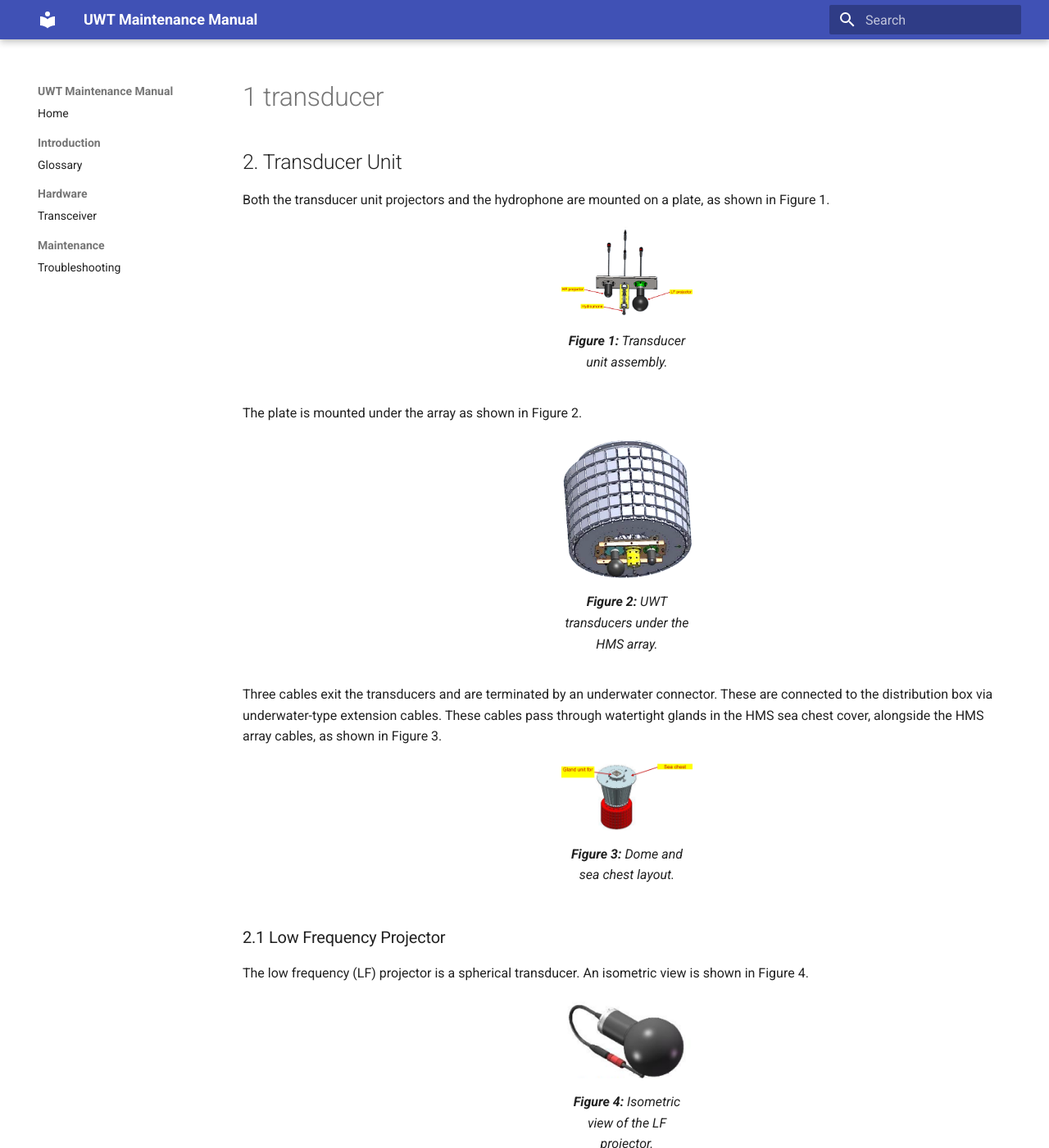
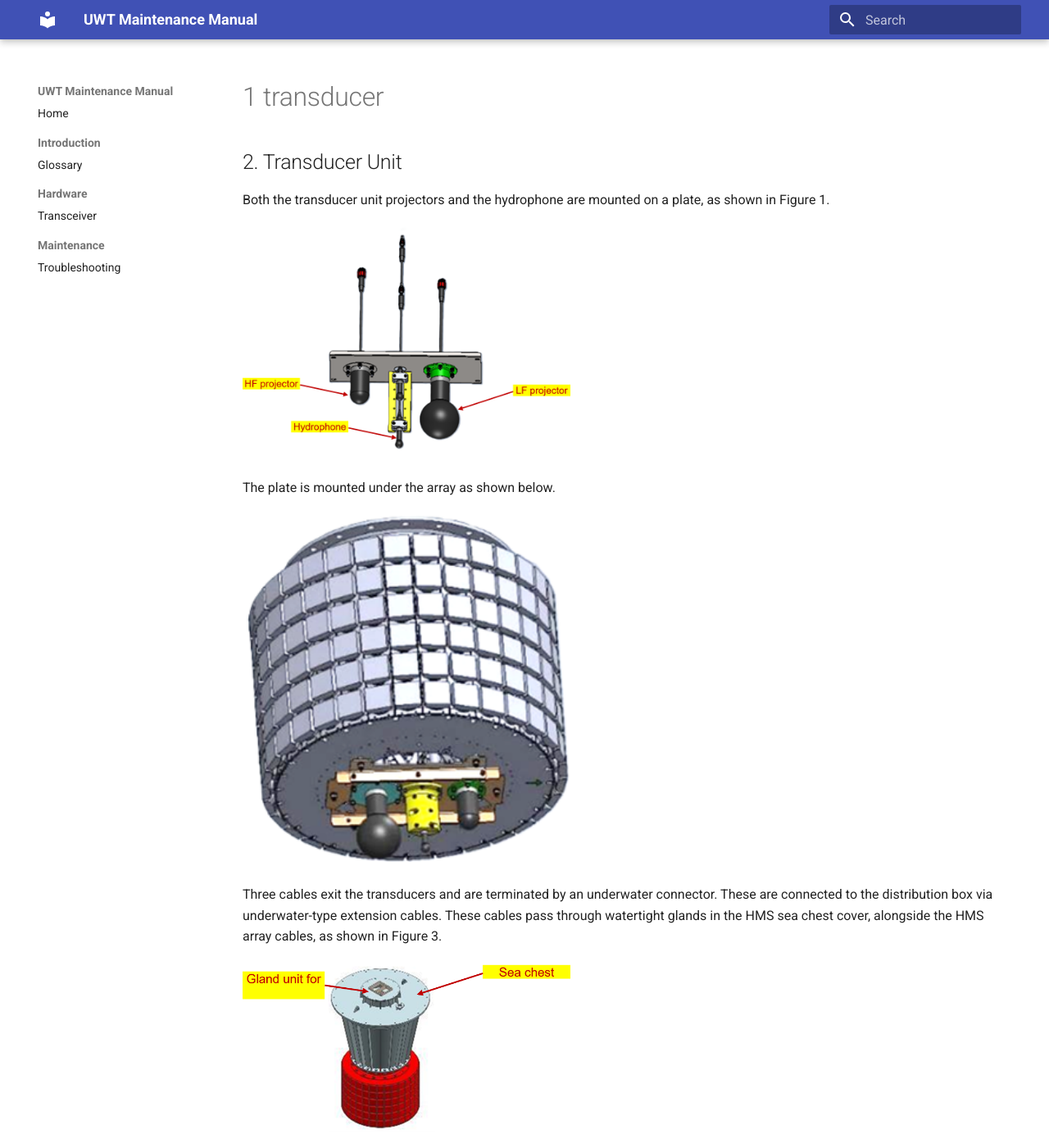
Before and after one commit to Stefanie-Saffern/uwt-maintenance-manual, an MkDocs documentation site: the page built from docs/02-hardware/1_transducer.md, in a window 1280 px wide and 1400 px high. Shown: the whole window at 82% size. Built offline with MkDocs 1.6.1 and Material for MkDocs 9.7.7, drawn with Linux system fonts in a browser that asks for light colours; some of the changed text lies outside the part shown.

Commit message:
Refactor transducer documentation layout and captions
Updated formatting and removed unnecessary figure captions in the transducer documentation.

```diff
--- a/docs/02-hardware/1_transducer.md
+++ b/docs/02-hardware/1_transducer.md
@@ -2,49 +2,44 @@
 
 Both the transducer unit projectors and the hydrophone are mounted on a plate, as shown in Figure 1.
 
-<div align="center" style="margin: 20px 0;">
-  <figure style="max-width: 160px;">
+<div style="width: 400px; margin: 20px 0;">
+
     <img src="https://raw.githubusercontent.com/stefanie-saffern/uwt-maintenance-manual/main/images/hardware/transducer-unit.png" alt="Transducer unit" style="width: 100%;">
-    <figcaption><b>Figure 1:</b> Transducer unit assembly.</figcaption>
-  </figure>
+
 </div>
 
-The plate is mounted under the array as shown in Figure 2.
+The plate is mounted under the array as shown below.
 
-<div align="center" style="margin: 20px 0;">
-  <figure style="max-width: 160px;">
+<div style="width: 400px; margin: 20px 0;">
+
     <img src="https://raw.githubusercontent.com/stefanie-saffern/uwt-maintenance-manual/main/images/hardware/UWT-transducers-under-hms-array.png" alt="UWT transducers under the HMS array" style="width: 100%;">
-    <figcaption><b>Figure 2:</b> UWT transducers under the HMS array.</figcaption>
-  </figure>
+
 </div>
 
 Three cables exit the transducers and are terminated by an underwater connector. These are connected to the distribution box via underwater-type extension cables. These cables pass through watertight glands in the HMS sea chest cover, alongside the HMS array cables, as shown in Figure 3.
 
-<div align="center" style="margin: 20px 0;">
-  <figure style="max-width: 160px;">
+<div style="width: 400px; margin: 20px 0;">
+
     <img src="https://raw.githubusercontent.com/stefanie-saffern/uwt-maintenance-manual/main/images/hardware/dome-and-sea-chest.png" alt="Dome and sea chest" style="width: 100%;">
-    <figcaption><b>Figure 3:</b> Dome and sea chest layout.</figcaption>
-  </figure>
+
 </div>
 
 ### 2.1 Low Frequency Projector
 
 The low frequency (LF) projector is a spherical transducer. An isometric view is shown in Figure 4.
 
-<div align="center" style="margin: 20px 0;">
-  <figure style="max-width: 160px;">
+<div style="width: 400px; margin: 20px 0;">
+
     <img src="https://raw.githubusercontent.com/stefanie-saffern/uwt-maintenance-manual/main/images/hardware/isometric-view-lf-projector.png" alt="Isometric view of the LF projector" style="width: 100%;">
-    <figcaption><b>Figure 4:</b> Isometric view of the LF projector.</figcaption>
-  </figure>
+
 </div>
 
 The LF projector measures 165 mm in diameter by 262.5 mm in height, with a weight of 8 kg in air. Technical views and dimensions are provided in Figure 5.
 
-<div align="center" style="margin: 20px 0;">
-  <figure style="max-width: 160px;">
+<div style="width: 400px; margin: 20px 0;">
+
     <img src="https://raw.githubusercontent.com/stefanie-saffern/uwt-maintenance-manual/main/images/hardware/technical-view-lf-projector.jpg" alt="Technical views of the LF projector" style="width: 100%;">
-    <figcaption><b>Figure 5:</b> Technical dimensions of the LF projector.</figcaption>
-  </figure>
+
 </div>
 
 **LF Projector Parameters:**
@@ -56,17 +51,18 @@ The LF projector measures 165 mm in diameter by 262.5 mm in height, with a weigh
 
 The 14 m extension cable (common to both LF and HF models) is shown in Figure 6.
 
-<div align="center" style="margin: 20px 0;">
-  <figure style="max-width: 160px;">
+<div style="width: 400px; margin: 20px 0;">
+
     <img src="https://raw.githubusercontent.com/stefanie-saffern/uwt-maintenance-manual/main/images/hardware/lf-hf-projector-extension-cable.png" alt="LF / HF projector extension cable" style="width: 100%;">
-    <figcaption><b>Figure 6:</b> LF / HF projector extension cable.</figcaption>
-  </figure>
+
 </div>
 
 ### 2.2 High Frequency Projector
 
 The high frequency (HF) projector is a hemispherical transducer. An isometric view is shown in Figure 7.
 
-<div align="center" style="margin: 20px 0;">
-  <figure style="max-width: 160px;">
+<div style="width: 400px; margin: 20px 0;">
+
     <img src="https://raw.githubusercontent.com/stefanie-saffern/uwt-maintenance-manual/main/images/hardware/isometric-view-hf-projector.png" alt="Isometric view of the HF projector" style="width: 100%;
+
+</div>
```
